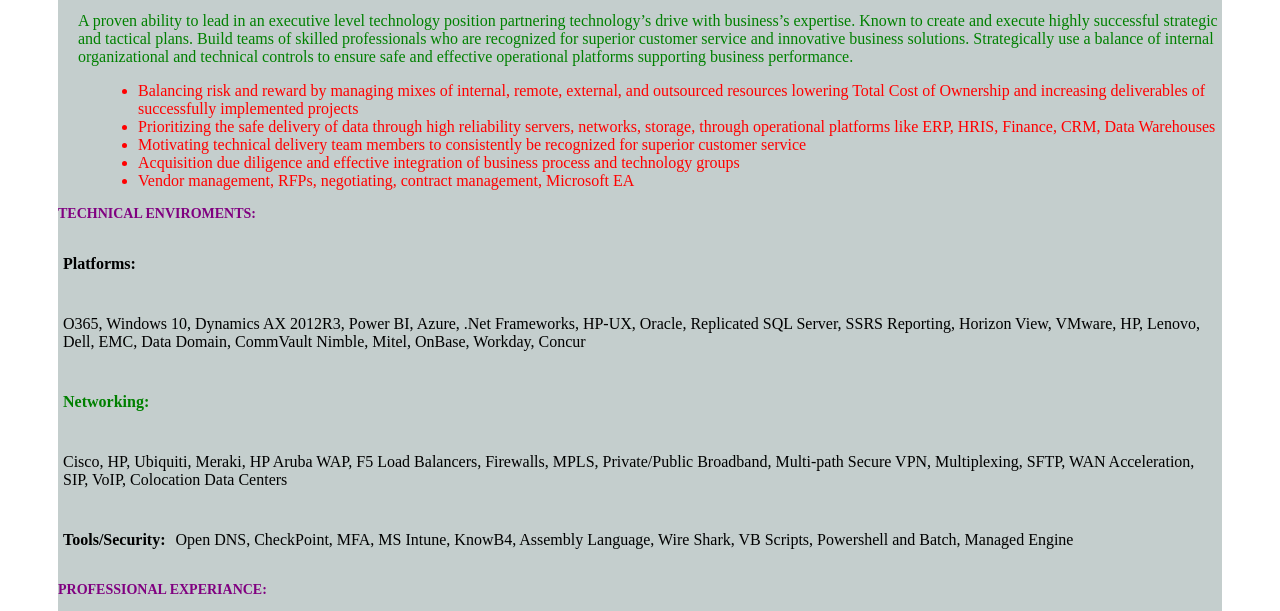
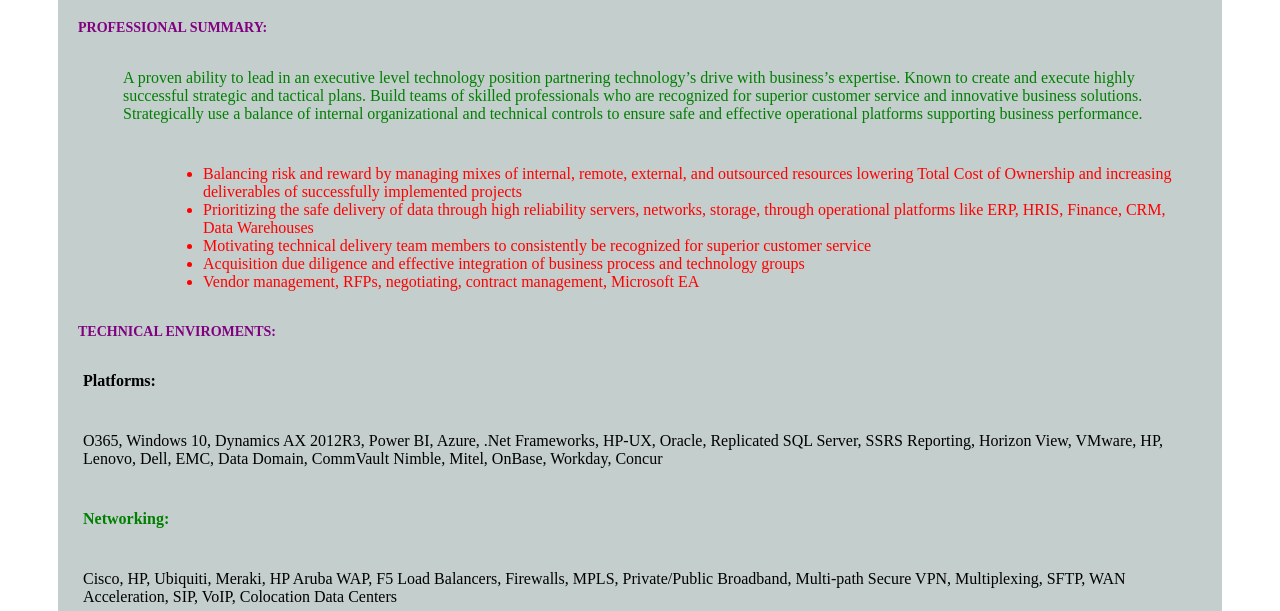
Before and after one commit to jbird55044/jbird55044.github.io, a plain HTML site: page resume_jbird.html in a window 1280 px wide. Shown: the part 178-789 px from the top of the page. Drawn offline with Linux system fonts and the light colour scheme.

Commit message:
Update resume_style.css

```diff
--- a/resume_style.css
+++ b/resume_style.css
@@ -5,7 +5,7 @@
 	margin-left: 50px;
 	margin-right: 50px;
 
-	/*padding: 10px 50px 10px 50px;*/
+	padding: 20px 20px 20px 20px;*/
 
 	border-radius: 15px;
 	background-color: #C4CECD;
@@ -46,13 +46,15 @@
 }
 
 .base_text {
-  margin-left: 20px;
+  margin-left: 40px;
   color: green;
+  padding: 5px;
 }
 
 .base_bullets {
-  margin-left: 40px;
+  margin-left: 80px;
   color: red;
+  padding: 5px;
 }
 
 h1 {
```
